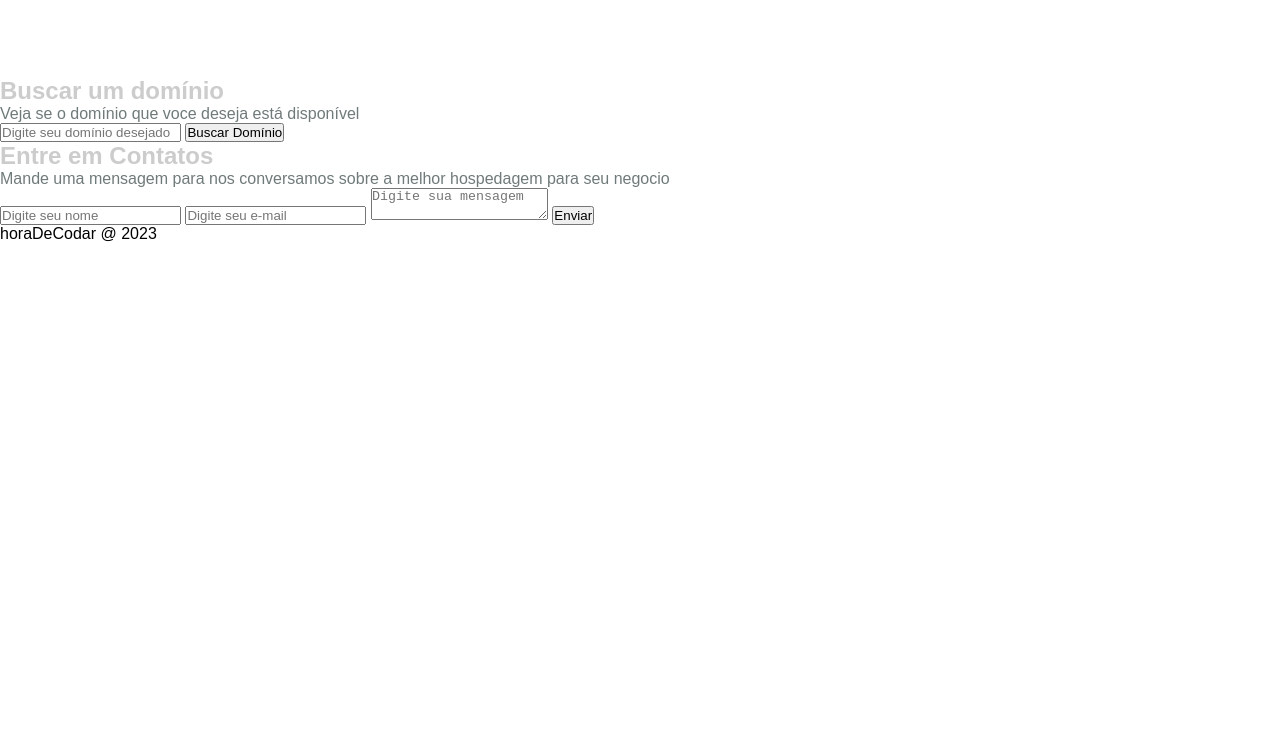
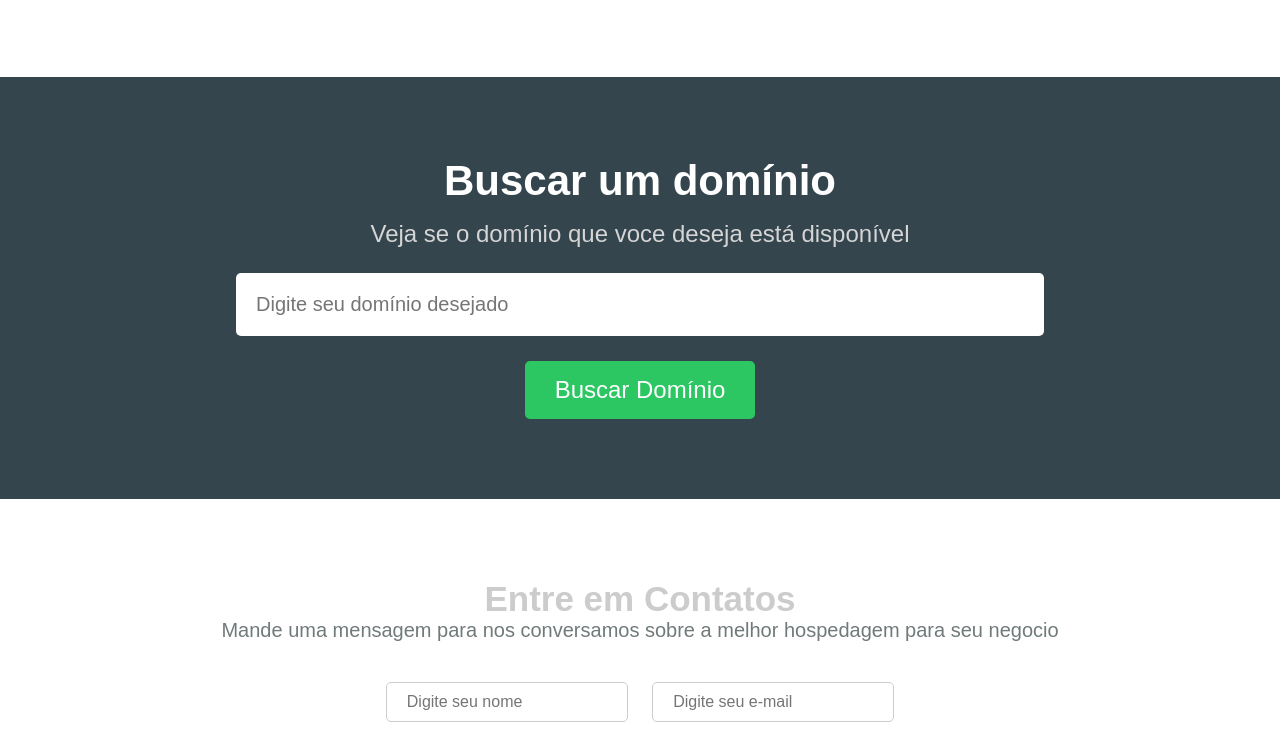
Before and after one commit to pauloWeslleY/hdc_host, a website: page index.html in a window 1280 px wide. Shown: the part 1670-2409 px from the top of the page. Before the commit the page ends 1913 px from the top, so only its background shows below. Drawn offline with Linux system fonts and the light colour scheme.

Commit message:
[AULA 57] - Finalizando Projeto Web

```diff
--- a/index.html
+++ b/index.html
@@ -112,14 +112,14 @@
 						</div>
 						<div class="plan__box">
 							<ul>
-								<li class="price recommendend">R$50/mês</li>
+								<li class="price recommended">R$50/mês</li>
 								<li class="plan__name">Dedicado Plus</li>
 								<li>10GB de espaço em disco</li>
 								<li>100 Sub-domínios</li>
 								<li>100 Contas de e-mail</li>
 								<li>C-panel</li>
 								<li>Suporte 24/7</li>
-								<li class="plan__btn recommendend">Selecionar</li>
+								<li class="plan__btn recommended">Selecionar</li>
 							</ul>
 						</div>
 						<div class="plan__box">
--- a/styles/scss/_colors.scss
+++ b/styles/scss/_colors.scss
@@ -4,16 +4,19 @@
 	<|=== ===|>
 */
 
+$gray-50: #d5d5d5;
 $gray-100: #ccc;
 $gray-200: #e8e9ea;
 $gray-300: #707a7a;
 $gray-400: #333;
 $gray-500: #232a31;
 $gray-600: #202b34;
+$gray-700: #34454e;
 
 $white: #ffffff;
 
 $green-200: #2cc762;
+$green-300: #2cc76a;
 $green-300: #22bb5f;
 
 $red-100: #ef3f29;
--- /dev/null
+++ b/styles/scss/_contact.scss
@@ -0,0 +1,55 @@
+@use "colors";
+
+/*
+	<|=== ===|>
+	! TODO: Contact
+	<|=== ===|>
+*/
+
+.contact__container {
+	text-align: center;
+	padding-top: 5em;
+	padding-bottom: 2em;
+
+	h2 {
+		font-size: 35px;
+	}
+
+	p {
+		font-size: 20px;
+		margin-bottom: 40px;
+	}
+
+	textarea,
+	input {
+		width: 200px;
+		padding: 10px 20px;
+		font-size: 16px;
+		border-radius: 5px;
+		border: 1px solid colors.$gray-100;
+
+		margin-inline: 10px;
+		margin-bottom: 20px;
+	}
+
+	textarea {
+		display: block;
+		position: relative;
+
+		margin-inline: auto;
+		width: 468px;
+		height: 150px;
+	}
+
+	input[type="submit"] {
+		display: block;
+		position: relative;
+
+		margin-inline: auto;
+
+		background-color: colors.$green-300;
+		color: colors.$white;
+
+		cursor: pointer;
+	}
+}
--- /dev/null
+++ b/styles/scss/_footer.scss
@@ -0,0 +1,11 @@
+/*
+	<|=== ===|>
+	! TODO: Footer
+	<|=== ===|>
+*/
+
+footer {
+	text-align: center;
+	font-weight: bold;
+	margin-bottom: 50px;
+}
--- /dev/null
+++ b/styles/scss/_form_search.scss
@@ -0,0 +1,50 @@
+@use "colors";
+
+/*
+	<|=== ===|>
+	! TODO: Form Search
+	<|=== ===|>
+*/
+
+.search_domain__container {
+	background-color: colors.$gray-700;
+	text-align: center;
+	padding: 5em 0;
+
+	h2 {
+		color: colors.$white;
+		font-size: 42px;
+		margin-top: 0;
+		margin-bottom: 15px;
+	}
+
+	p {
+		color: colors.$gray-50;
+		font-size: 24px;
+		margin-bottom: 25px;
+	}
+
+	input {
+		display: block;
+		position: relative;
+		margin-inline: auto;
+		border: none;
+		border-radius: 5px;
+	}
+
+	input[type="text"] {
+		width: 60%;
+		margin-bottom: 25px;
+		padding: 20px;
+		font-size: 20px;
+	}
+
+	input[type="submit"] {
+		background-color: colors.$green-200;
+		color: colors.$white;
+		padding: 15px 30px;
+		font-size: 24px;
+
+		cursor: pointer;
+	}
+}
--- a/styles/scss/_global.scss
+++ b/styles/scss/_global.scss
@@ -3,3 +3,6 @@
 @forward "main__banner";
 @forward "specialties";
 @forward "prices";
+@forward "form_search";
+@forward "contact";
+@forward "footer";
--- a/styles/scss/_prices.scss
+++ b/styles/scss/_prices.scss
@@ -74,7 +74,7 @@
 					cursor: pointer;
 				}
 
-				.recommendend {
+				.recommended {
 					background-color: colors.$red-100;
 				}
 
```
Also changed, not shown: styles/css/index.min.css, 1 other file.
